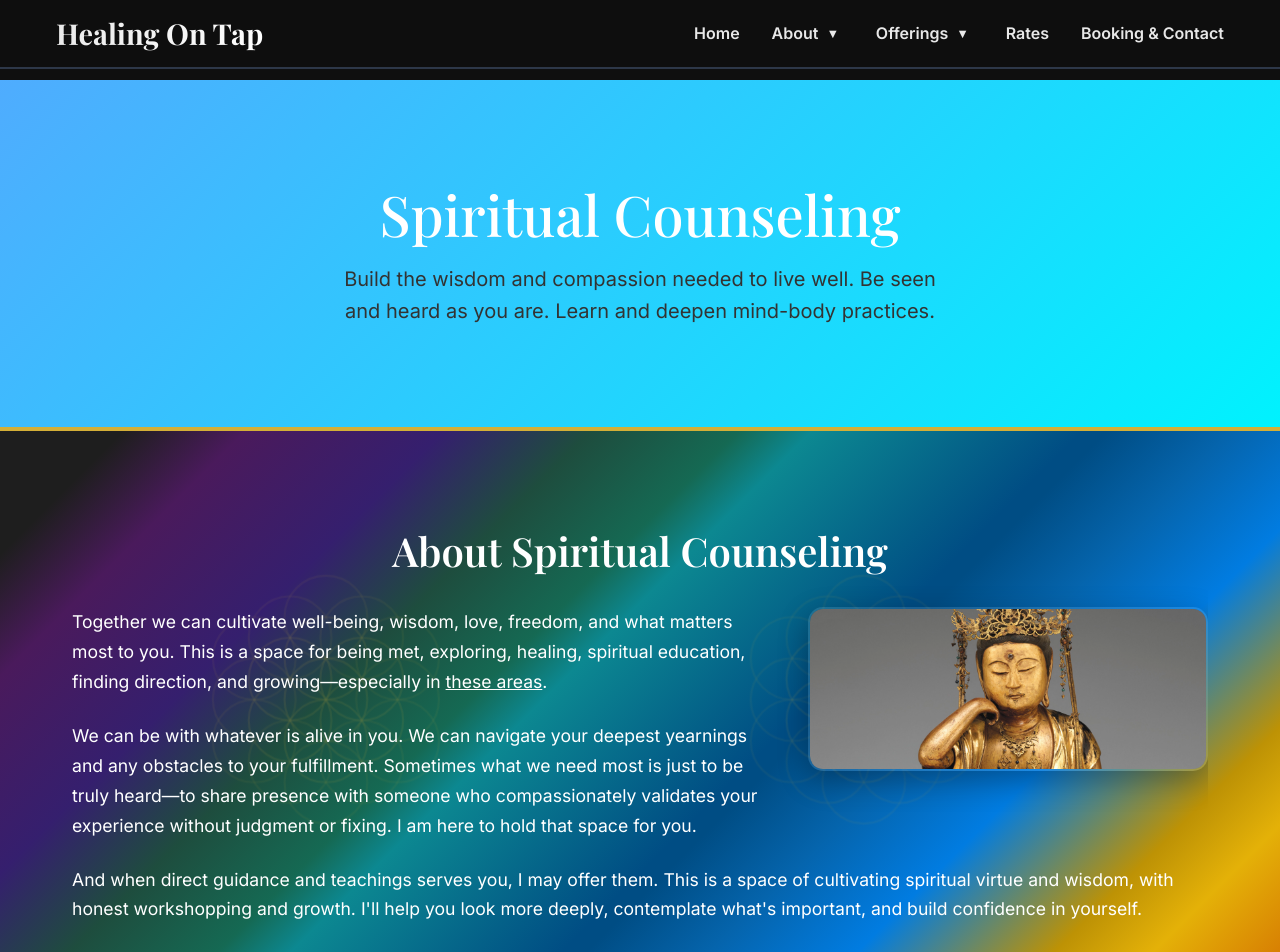
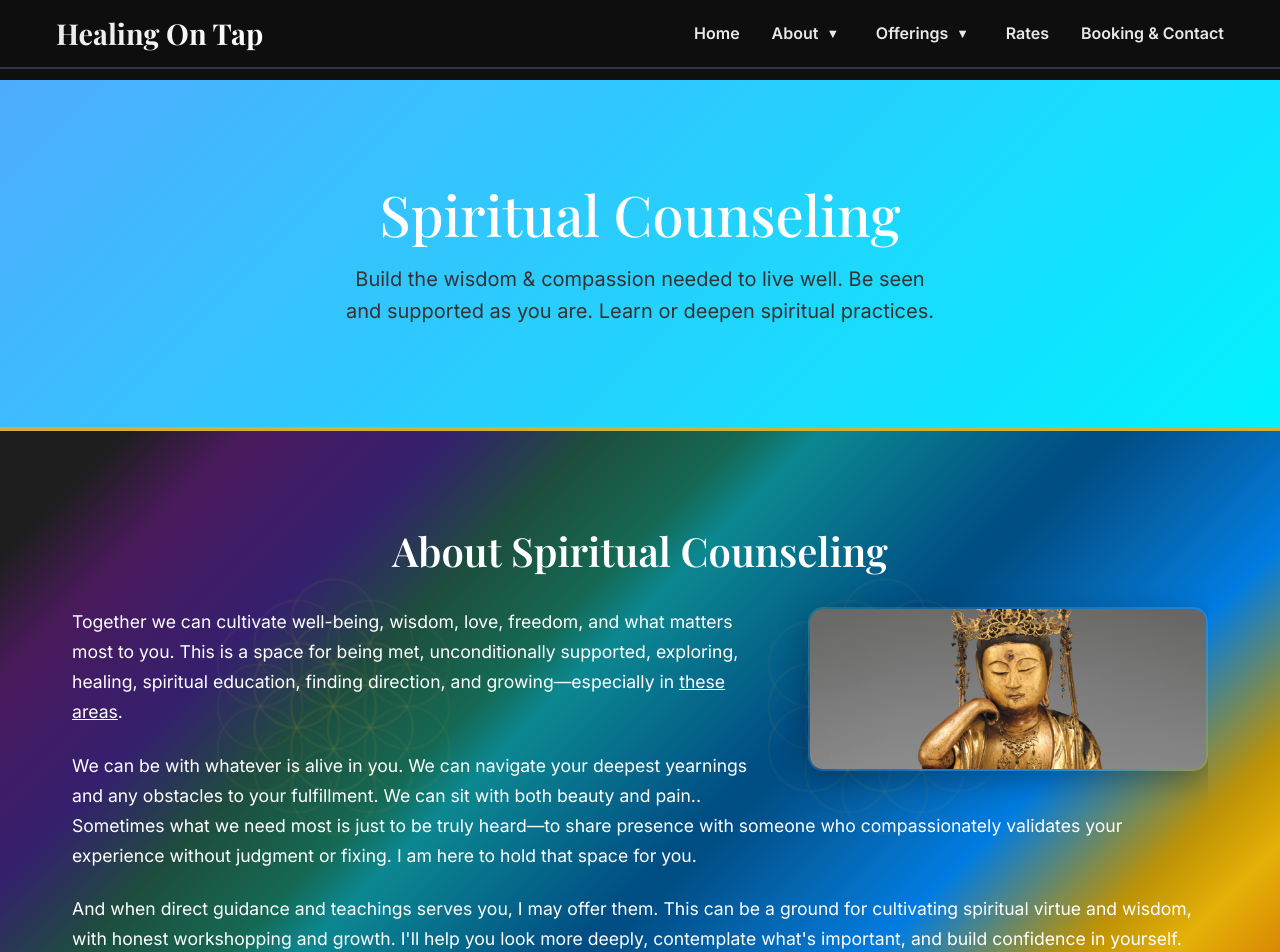
Before and after one commit to naturalCode4/kalyanamitta-website, a React (Create React App) app: page /spiritual-practice in a window 1280 px wide. Shown: the top 952 px of the page. Built offline with nearby package versions, Linux system fonts and the light colour scheme; the HTML template or start-up script is replaced by a standard one.

Commit message:
wrote up but cancelled deep accessibility

```diff
--- a/src/pages/Rates.css
+++ b/src/pages/Rates.css
@@ -568,8 +568,6 @@
   left: 0;
   right: 0;
   bottom: 0;
-  /* background: conic-gradient(from 0deg, transparent, rgba(212, 175, 55, 0.08), rgba(18, 95, 74, 0.06), rgba(20, 90, 130, 0.04), rgba(154, 52, 18, 0.03), rgba(180, 83, 9, 0.04), transparent); */
-  animation: rotate 20s linear infinite;
   z-index: 1;
 }
 
@@ -1142,3 +1140,12 @@
   position: relative; /* Added for consistency */
   overflow: hidden; /* Added for consistency */
 }
+
+.pricing-timeline-section-2 {
+  margin-top: -0rem
+}
+
+.timeline-content-2 {
+  width: 25%;
+  margin-bottom: 4rem
+}
--- a/src/pages/SpiritualPractice.js
+++ b/src/pages/SpiritualPractice.js
@@ -23,7 +23,7 @@ const SpiritualPractice = () => {
           <div className="spiritual-practice-hero-content">
             <h1>Spiritual Counseling</h1>
             <p className="spiritual-practice-subtitle">
-              Build the wisdom and compassion needed to live well. Be seen and heard as you are. Learn and deepen mind-body practices.
+              Build the wisdom & compassion needed to live well. Be seen and supported as you are. Learn or deepen spiritual practices.
             </p>
           </div>
         </div>
@@ -45,13 +45,13 @@ const SpiritualPractice = () => {
             </div>
             <div className="about-spiritual-practice-text">
               <p>
-                Together we can cultivate well-being, wisdom, love, freedom, and what matters most to you. This is a space for being met, exploring, healing, spiritual education, finding direction, and growing—especially in <a href="/home#what-we-can-do-together" target="_blank">these areas</a>.
+                Together we can cultivate well-being, wisdom, love, freedom, and what matters most to you. This is a space for being met, unconditionally supported, exploring, healing, spiritual education, finding direction, and growing—especially in <a href="/home#what-we-can-do-together" target="_blank">these areas</a>.
               </p>
               <p>
-                We can be with whatever is alive in you. We can navigate your deepest yearnings and any obstacles to your fulfillment. Sometimes what we need most is just to be truly heard—to share presence with someone who compassionately validates your experience without judgment or fixing. I am here to hold that space for you.
+                We can be with whatever is alive in you. We can navigate your deepest yearnings and any obstacles to your fulfillment. We can sit with both beauty and pain.. Sometimes what we need most is just to be truly heard—to share presence with someone who compassionately validates your experience without judgment or fixing. I am here to hold that space for you.
               </p>
               <p>
-                And when direct guidance and teachings serves you, I may offer them. This is a space of cultivating spiritual virtue and wisdom, with honest workshopping and growth. I'll help you look more deeply, contemplate what's important, and build confidence in yourself.
+                And when direct guidance and teachings serves you, I may offer them. This can be a ground for cultivating spiritual virtue and wisdom, with honest workshopping and growth. I'll help you look more deeply, contemplate what's important, and build confidence in yourself.
               </p>
               <p>
                 Whether you're newly curious, deep in transformation, or have established practice, I offer grounded presence and guidance. Sessions are collaborative and responsive to what emerges.
```
Also changed, not shown: src/pages/Rates.js (+16 -9 lines).
